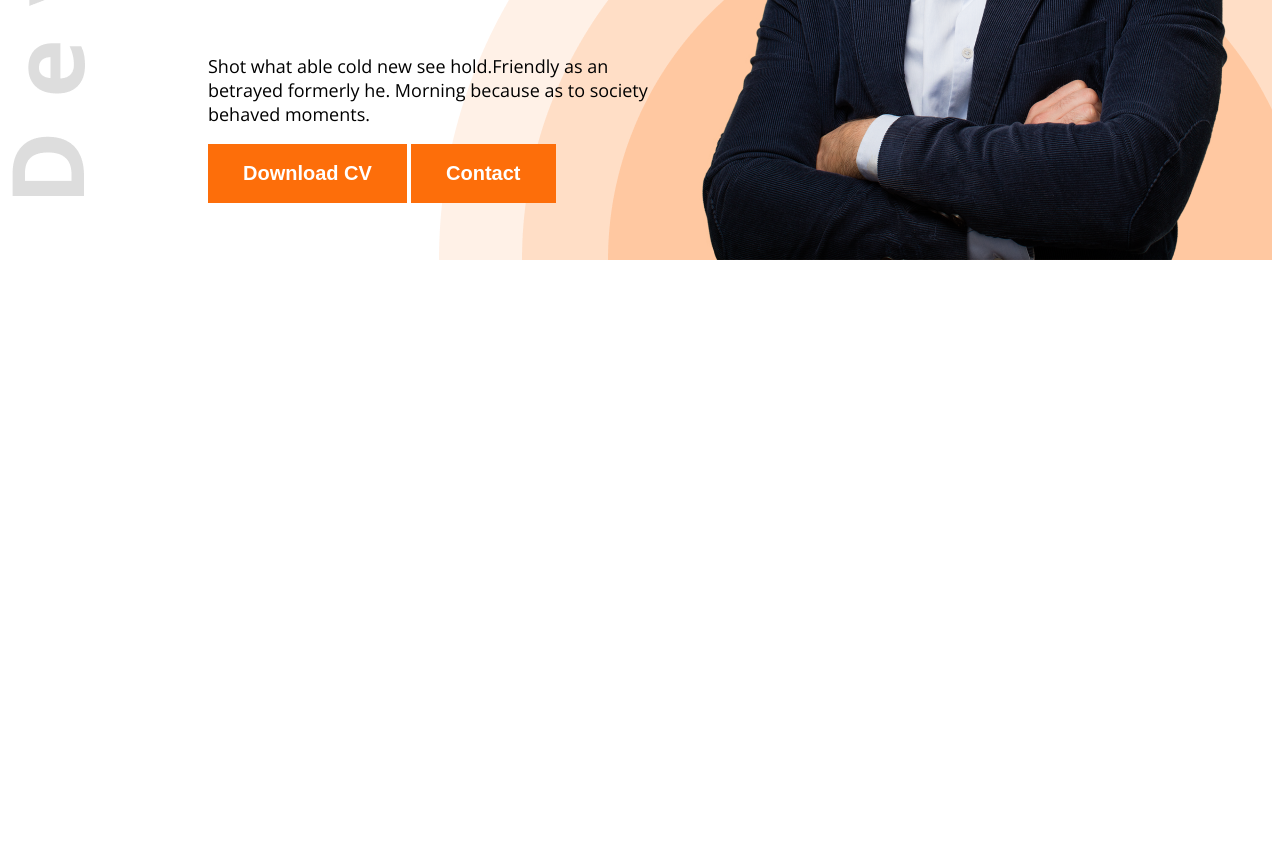
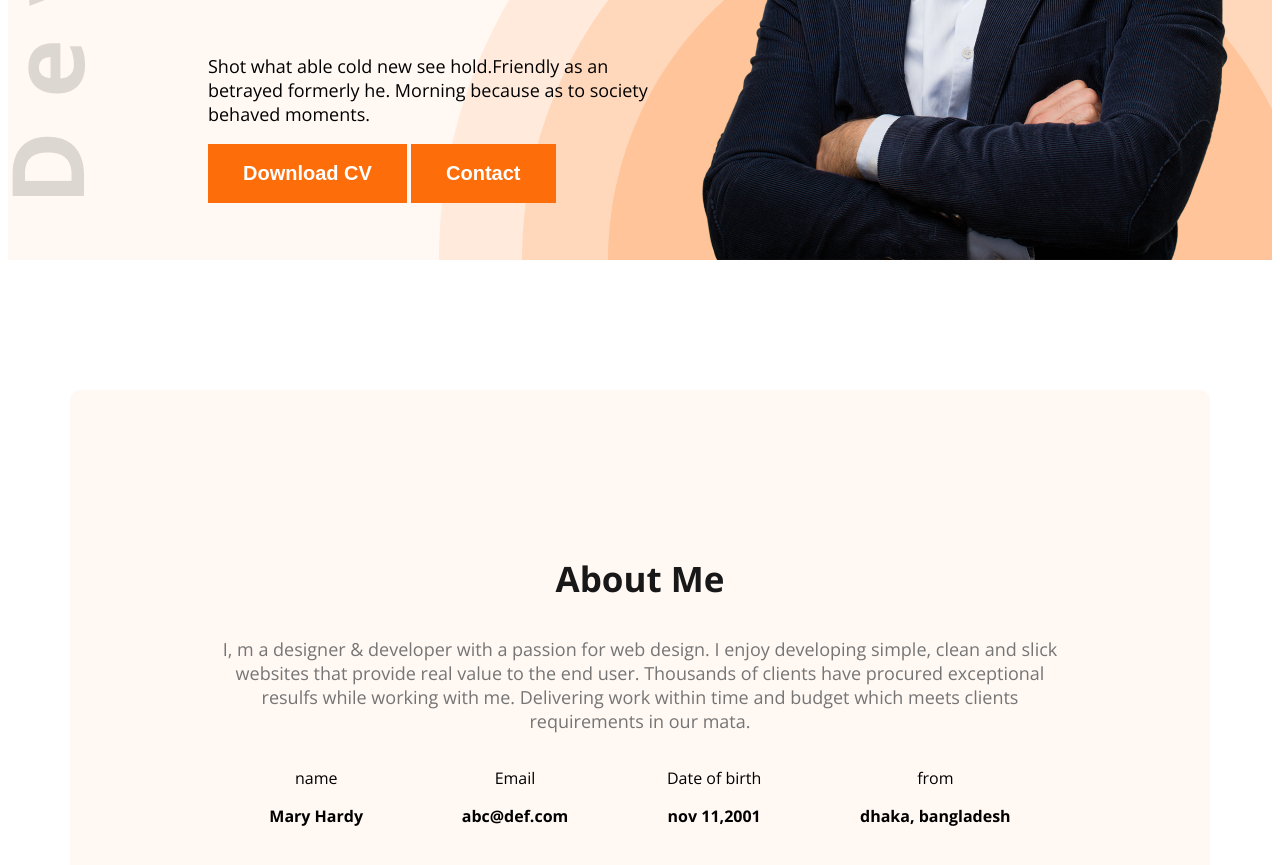
Before and after one commit to jahidur17/web-dev-protfolio, a plain HTML site: page index.html in a window 1280 px wide. Shown: the part 575-1440 px from the top of the page. Before the commit the page ends 843 px from the top, so only its background shows below. Drawn offline with nearby package versions, Linux system fonts and the light colour scheme.

Commit message:
added the first comment

```diff
--- a/index.html
+++ b/index.html
@@ -10,7 +10,7 @@
     <link rel="stylesheet" href="styles/portfolio.css">
 </head>
 <body class="open-sans-normal">
-    <header class="header">
+    <header class="header secondary-bg">
         <nav>
             <h3 class="nav-title">Ma<span class="text-primary">r</span>y</h3>
 
@@ -36,6 +36,34 @@
 
     </header>
     <main>
+        <section class="about secondary-bg">
+            <h3 class="section-title">About Me</h3>
+            <p class="section-description">I, m a designer & developer with a passion for web design. I enjoy developing simple, clean and slick websites that provide real value to the end user. Thousands of clients have procured exceptional resulfs while working with me. Delivering work within time and budget which meets clients requirements in our mata.</p>
+            <div class="about-items">
+                <div class="about-item">
+                    <p class="item-title">name</p>
+                    <p class="item-description">Mary Hardy</p>
+
+                </div>
+                <div class="about-item">
+                    <p class="item-title">Email</p>
+                    <p class="item-description">abc@def.com</p>
+
+                </div>
+                <div class="about-item">
+                    <p class="item-title">Date of birth</p>
+                    <p class="item-description">nov 11,2001</p>
+
+                </div>
+                <div class="about-item">
+                    <p class="item-title">from</p>
+                    <p class="item-description">dhaka, bangladesh</p>
+
+                </div>
+
+            </div>
+
+        </section>
 
     </main>
     <footer>
--- a/styles/portfolio.css
+++ b/styles/portfolio.css
@@ -10,6 +10,10 @@
   }
 
   /* shared style */
+
+  .secondary-bg{
+    background-color:#fff8f3;
+  }
   .text-primary{
     color: #FD6E0A;
 
@@ -54,6 +58,17 @@ nav li a{
     border: none;
 }
 
+.section-title{
+    font-size: 35px;
+    font-weight: bold;
+    color: #181818;
+}
+
+.section-description{
+    font-size: 18px;
+    color: #757575;
+}
+
 .dark-2{
     color: #474747;
 }
@@ -94,3 +109,26 @@ nav li a{
     background-position: top left,bottom right;
 
 }
+/* about */
+.about{
+    border-radius: 10px;
+    padding: 130px 150px;
+    text-align: center;
+    margin-top: 130px;
+}
+
+/* main style */
+main{
+    max-width: 1140px;
+    margin: 0 auto;
+}
+
+.item-description{
+    font-weight: bold;
+
+}
+
+.about-items{
+    display: flex;
+    justify-content: space-around;
+}
```
